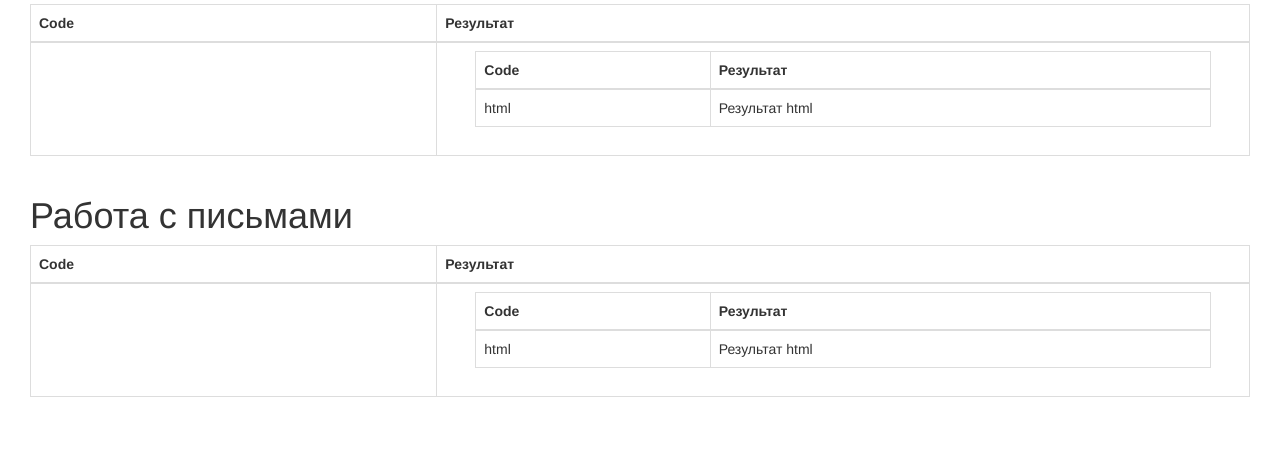
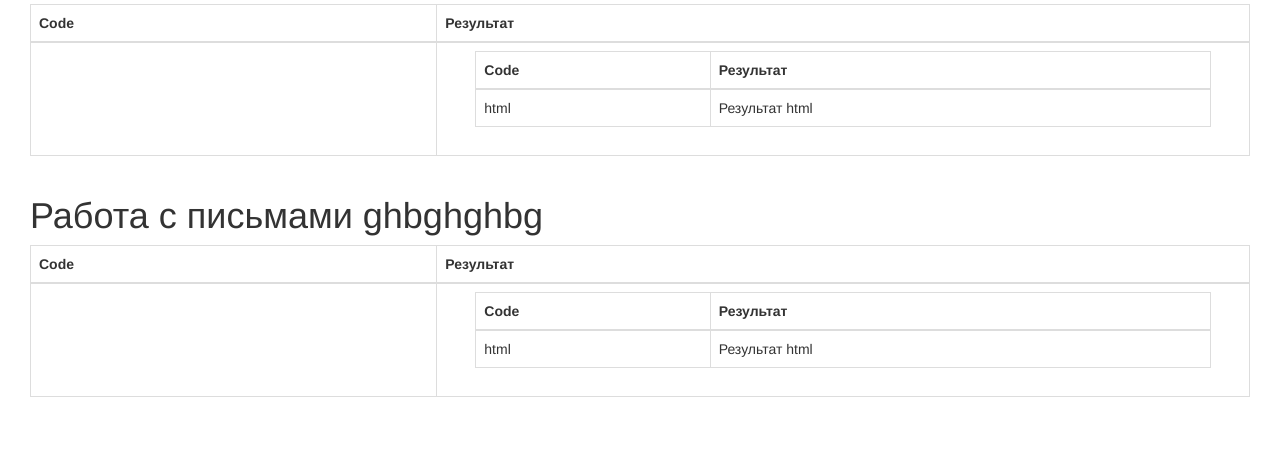
Before and after one commit to kair4ik/codeway.local, a Yii app: template basic/views/site/htmlhint.php in a window 1280 px wide. Shown: the part 186-661 px from the top of the page. Run offline with PHP 8.4 and a stand-in for Yii, Linux system fonts and the light colour scheme; the template is opened without the code that fills it, so the values that code supplies are empty; some libraries are stand-ins or nearby versions.

Commit message:
простой коммит из шторма

```diff
--- a/basic/views/site/htmlhint.php
+++ b/basic/views/site/htmlhint.php
@@ -93,7 +93,7 @@ $this->params['breadcrumbs'][] = $this->title;
         </div>
 
         <div class="col-xs-12">
-            <h1><p>Работа с письмами</p></h1>
+            <h1><p>Работа с письмами ghbghghbg</p></h1>
             <table class="table table-bordered">
                 <thead>
                 <tr>
```
